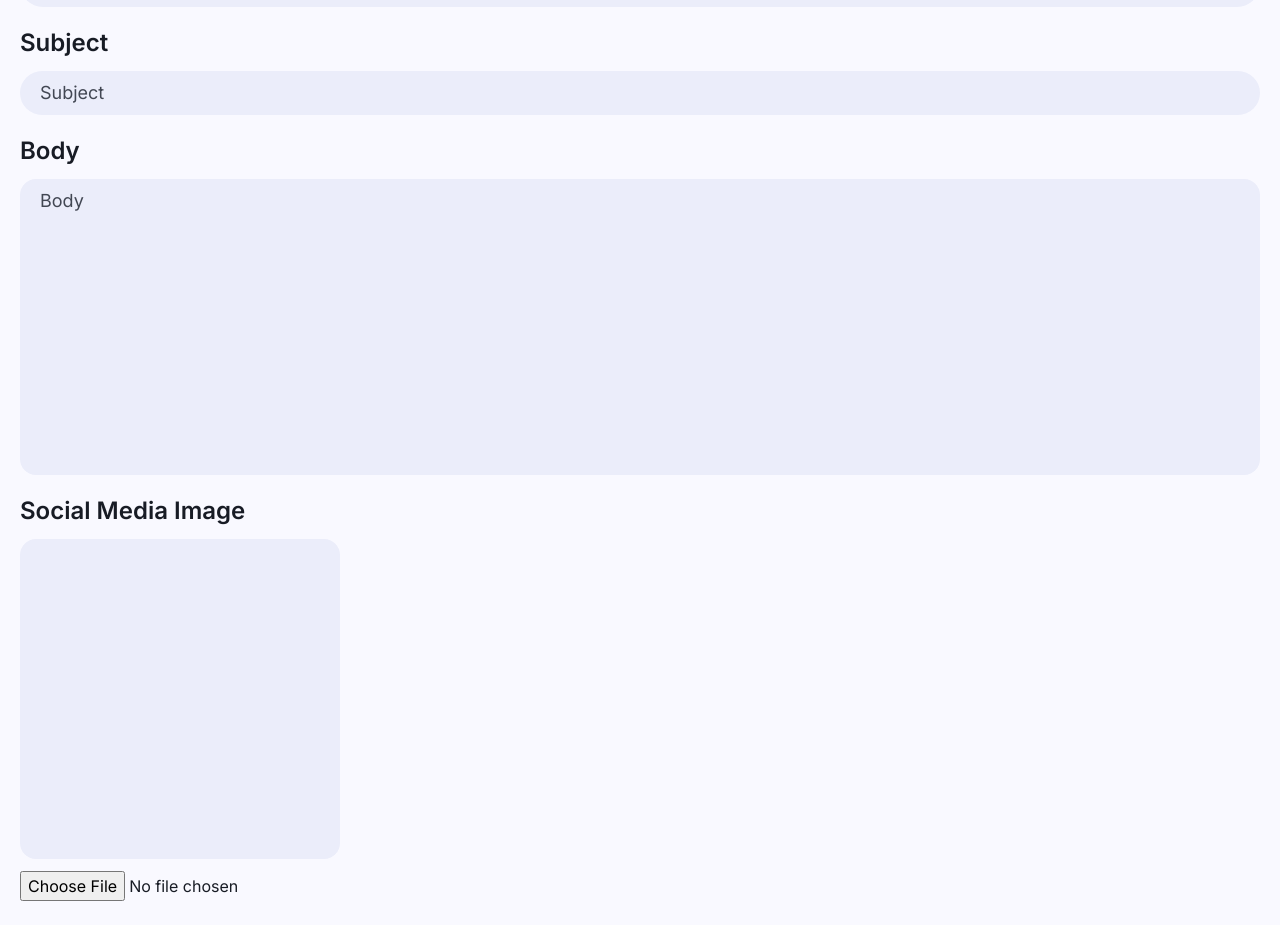
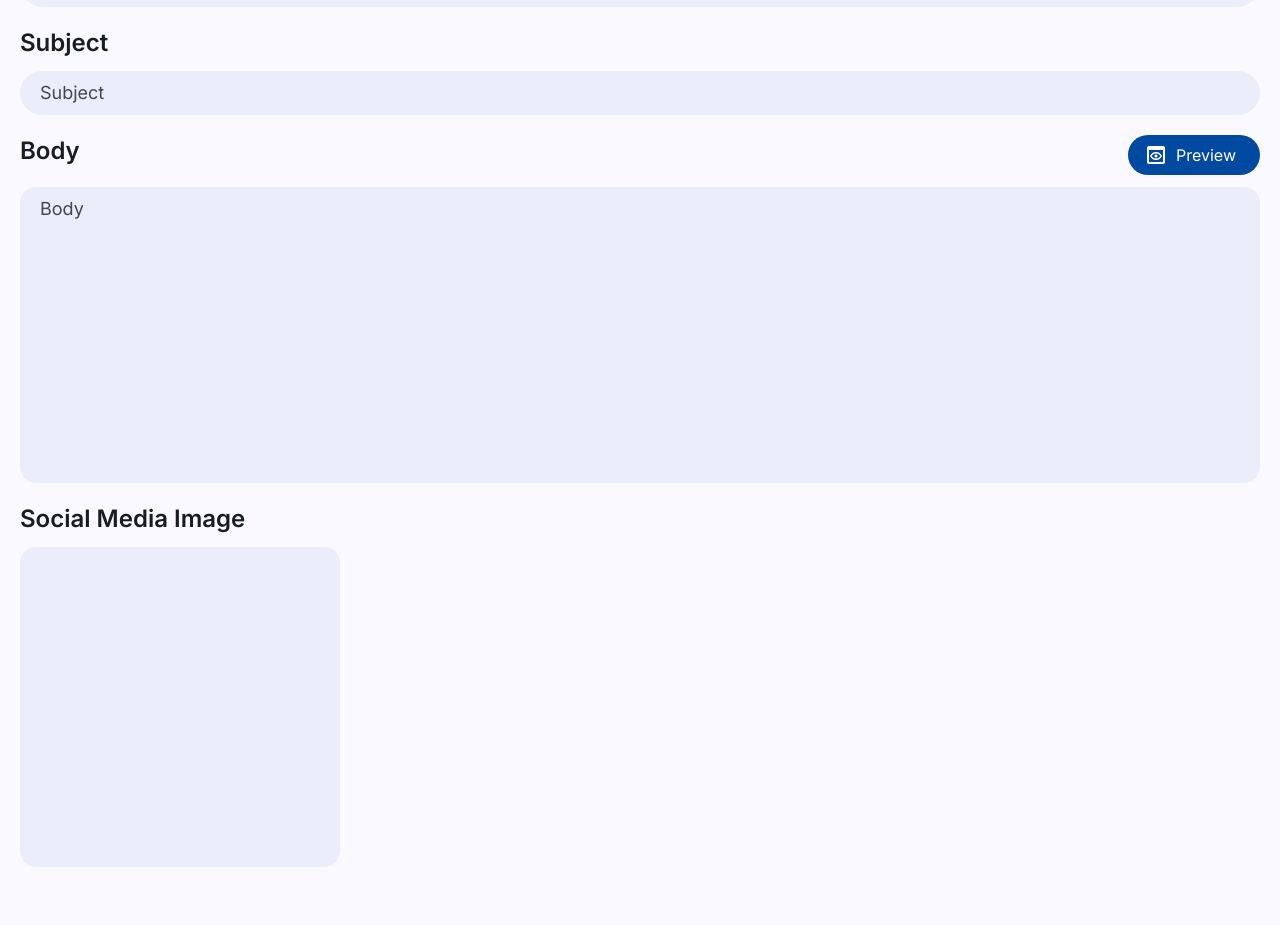
Before and after one commit to djimenezmsu/acm-next, a Next.js app: page /en/news/create in a window 1280 px wide. Shown: the part 380-1305 px from the top of the page. After the commit the page ends 1271 px from the top, so only its background shows below. Built offline with nearby package versions, Linux system fonts and the light colour scheme; no server answers.

Commit message:
Markdown Input now supported by body input imported @tailwindcss/typography imported react-markup Began ImageInput component Created Markdown component Fixed textarea input

```diff
--- a/package.json
+++ b/package.json
@@ -10,6 +10,7 @@
   },
   "dependencies": {
     "@formatjs/intl-localematcher": "^0.5.4",
+    "@tailwindcss/typography": "^0.5.10",
     "better-sqlite3": "^9.4.3",
     "crypto-js": "^4.2.0",
     "google-auth-library": "^9.6.3",
@@ -19,6 +20,7 @@
     "next-themes": "^0.2.1",
     "react": "^18",
     "react-dom": "^18",
+    "react-markdown": "^9.0.1",
     "react-qr-code": "^2.0.12",
     "react-transition-group": "^4.4.5"
   },
--- a/src/app/[lang]/news/create/page.tsx
+++ b/src/app/[lang]/news/create/page.tsx
@@ -1,4 +1,6 @@
+import { ImageInput } from "@/components/input/image-input";
 import { InputSection } from "@/components/input/input-section";
+import { MarkdownInput } from "@/components/input/markdown-input";
 import { TextInputElement } from "@/components/input/text-input";
 import { TextAreaInputElement } from "@/components/input/textarea-input";
 import { UTCDateInput } from "@/components/input/utc-date-input";
@@ -32,10 +34,10 @@ export default async function Announcement(
         const postDate = formData.get("date")
         const subject = formData.get("subject")
         const body = formData.get("body")
-        const imageInput = formData.get("imageInput")
+        const imageInput = formData.get("imageInput") as File | null
 
         //Don't create announcement if non nullable are null
-        if (title == null || body == null || postDate == null)
+        if (title == null || body == null || postDate == "" || postDate == null)
             return
 
         await insertNews(
@@ -43,7 +45,7 @@ export default async function Announcement(
             subject == null ? null : subject.toString(),
             body.toString(),
             new Date(postDate.toString()),
-            imageInput == null? null : imageInput.toString()
+            (imageInput != null)? imageInput.name : ""
         )
 
         redirect("/news")
@@ -60,23 +62,20 @@ export default async function Announcement(
                 </li>
                 <li className="w-full flex flex-col gap-2 text-on-surface">
                     <InputSection title={langDict.news_date}>
-                        <UTCDateInput name="date" />
+                        <UTCDateInput name="date" required/>
                     </InputSection>
                 </li>
                 <li className="w-full flex flex-col gap-2 text-on-surface">
                     <InputSection title={langDict.news_subject}>
-                        <TextInputElement name="title" placeholder={langDict.news_subject_placeholder} required></TextInputElement>
+                        <TextInputElement name="subject" placeholder={langDict.news_subject_placeholder} required></TextInputElement>
                     </InputSection>
                 </li>
                 <li className="w-full flex flex-col gap-2 text-on-surface">
-                    <InputSection title={langDict.news_body}>
-                        <TextAreaInputElement name="body" placeholder={langDict.news_body_placeholder} required />
-                    </InputSection>
+                    <MarkdownInput title={langDict.news_body} name="body"/>
                 </li>
                 <li className="w-full flex flex-col gap-2 text-on-surface">
                     <InputSection title={langDict.news_image}>
-                        <label className="w-80 h-80 rounded-2xl bg-surface-container" htmlFor="imageInput"/>
-                        <input name="imageInput" type="file"/>
+                        <ImageInput name="imageInput"/>
                     </InputSection>
                 </li>
             </ol>
--- a/src/app/[lang]/news/page.tsx
+++ b/src/app/[lang]/news/page.tsx
@@ -1,10 +1,12 @@
 import { getNewsfeed } from "@/data/webData";
-import { News } from "@/data/types"
+import { AccessLevel, News } from "@/data/types"
 import { NewsCard } from "@/components/news-card";
 import { Divider } from "@/components/material/divider";
 import { FilledButton } from "@/components/material/filled-button";
 import { Locale, getDictionary } from "@/localization";
 import { PageHeader } from "@/components/page-header";
+import { getActiveSession } from "@/lib/oauth";
+import { cookies } from "next/headers";
 
 export default async function Newsfeed(
     {
@@ -44,12 +46,15 @@ export default async function Newsfeed(
 
     // get the language dictionary
     const langDict = await getDictionary(lang)
+    const session = await getActiveSession(cookies())
+    const accessLevel = session ? session.user.accessLevel : AccessLevel.NON_MEMBER
+
 
     return (
         <article className="w-full flex flex-col gap-5">
             <PageHeader
                 text={langDict.nav_news}
-                actions={<FilledButton text={langDict.news_new_post} href="/news/create" />}
+                actions={(accessLevel > AccessLevel.NON_MEMBER)? <FilledButton text={langDict.news_new_post} href="/news/create" /> : <></>}
             />
             <Divider />
             {
--- /dev/null
+++ b/src/components/input/image-input.tsx
@@ -0,0 +1,24 @@
+'use client'
+import { useRef } from "react"
+
+export function ImageInput(
+    {
+        name
+    }:
+    {
+        name: string
+    }
+) {
+    const hiddenRef = useRef(null as HTMLInputElement | null)
+    const imageRef = useRef(null as HTMLImageElement | null)
+    return (
+        <>
+            <label className="w-80 h-80 rounded-2xl bg-surface-container p-2 " htmlFor={name}>
+                <img className="rounded 2xl" ref={imageRef}></img>
+            </label>
+            <input name={name} id={name} type="file" hidden ref={hiddenRef} onChange={
+                (event) => {if (hiddenRef.current) imageRef.current!.src = hiddenRef.current.value; }
+            }/>
+        </>
+    )
+}
--- /dev/null
+++ b/src/components/input/markdown-input.tsx
@@ -0,0 +1,49 @@
+'use client'
+
+import Markdown from "react-markdown"
+import { useState } from "react"
+import { useRef } from "react"
+import { useLocale } from "../providers/language-dict-provider"
+import { TextAreaInputElement } from "./textarea-input"
+import { FilledButton } from "../material/filled-button"
+
+export function MarkdownInput(
+    {
+        title,
+        name
+    }:
+        {
+            title: string,
+            name: string
+        }
+) {
+    const langDict = useLocale();
+    const [showMarkdown, setShowMarkdown] = useState(false)
+    const [markdownValue, setMarkdownValue] = useState("")
+    return (
+        <section className="flex flex-col gap-3 w-full">
+            <section className="w-full flex gap-5 justify-between">
+                <h2 className="text-2xl font-semibold">{title}</h2>
+                <FilledButton
+                    text="Preview"
+                    icon={showMarkdown ? "preview_off" : "preview"}
+                    onClick={(event) => {
+                        event.preventDefault()
+                        setShowMarkdown(!showMarkdown)
+                    }}
+                />
+            </section>
+            {
+                (showMarkdown) ?
+                <div className="w-full bg-surface-container rounded-2xl px-5 py-2">
+                    <Markdown className="text-on-surface prose prose-xl max-w-none break-words">
+                        {markdownValue ? markdownValue : "No message found"}
+                    </Markdown>
+                </div>
+                :
+                <TextAreaInputElement name="" placeholder={langDict.news_body_placeholder} required onChange={(newValue) => setMarkdownValue(newValue)} value={markdownValue} />
+            }
+            <input name={name} type="hidden" value={markdownValue} />
+        </section>
+    )
+}
--- a/src/components/input/textarea-input.tsx
+++ b/src/components/input/textarea-input.tsx
@@ -4,11 +4,15 @@ export function TextAreaInputElement(
         placeholder,
         required = false,
         maxLength,
+        value,
+        onChange
     }: {
         name: string,
         placeholder: string,
         required?: boolean,
-        maxLength?: number
+        maxLength?: number,
+        value?: string,
+        onChange?: (newValue: string) => void
     }
 ) {
     return (
@@ -19,6 +23,8 @@ export function TextAreaInputElement(
             placeholder={placeholder}
             required={required}
             maxLength={maxLength}
+            onChange={(event) => {if (onChange) onChange(event.target?.value || "")}}
+            value={value}
         />
     )
 }
--- a/tailwind.config.ts
+++ b/tailwind.config.ts
@@ -52,6 +52,8 @@ const config: Config = {
       }
     },
   },
-  plugins: [],
+  plugins: [
+    require("@tailwindcss/typography")
+  ],
 };
 export default config;
```
Also changed, not shown: 1 other file (tests, documents, lock files or other folders).
